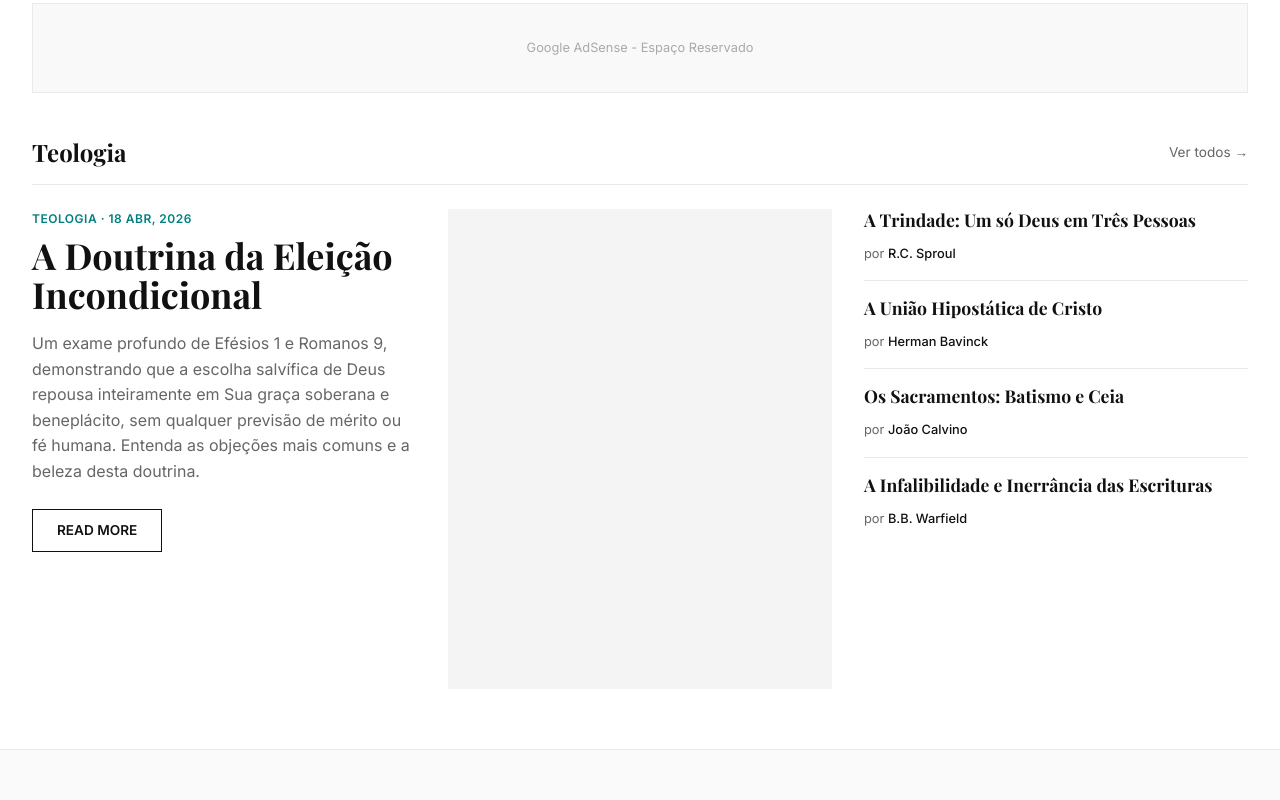
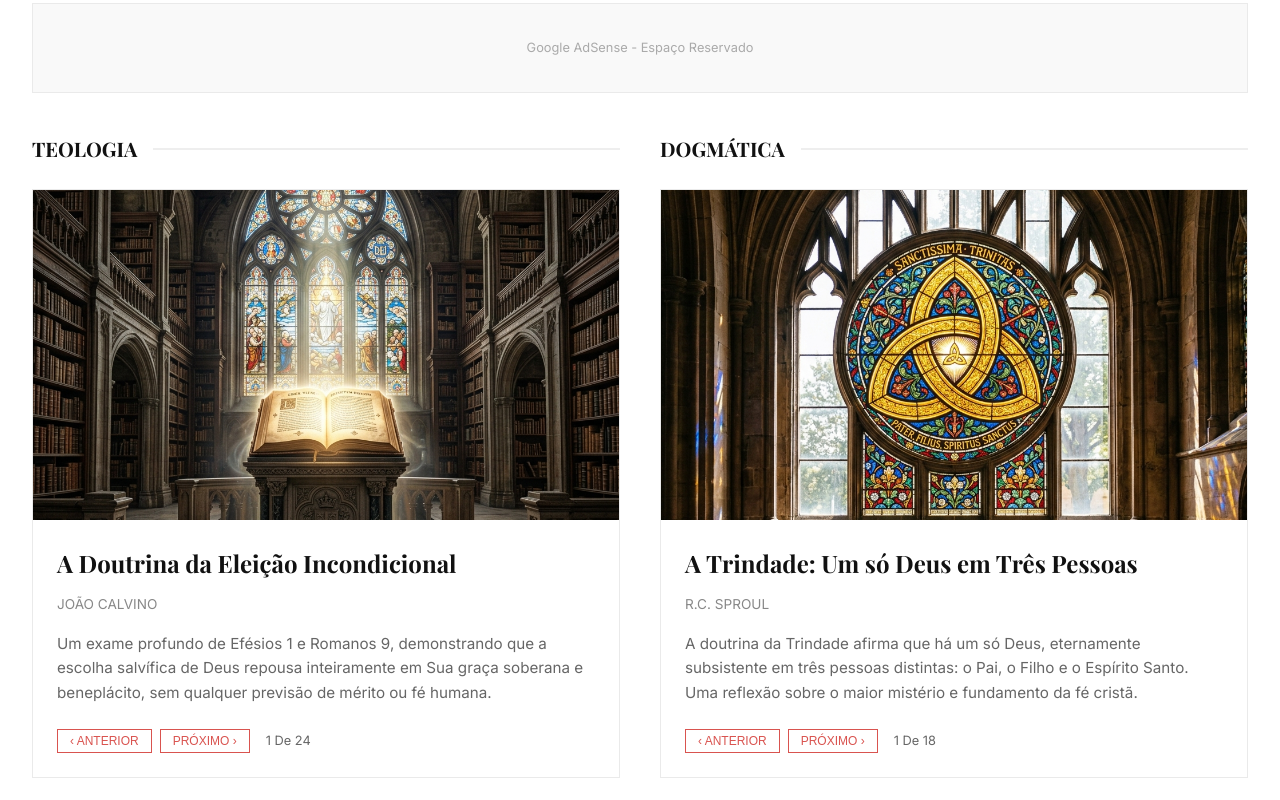
Before and after one commit to andrewsmorais/Blog-Crist-o-, a React (Vite) app: page / in a window 1280 px wide. Shown: the part 2380-3180 px from the top of the page. Built offline with nearby package versions, Linux system fonts and the light colour scheme; a web font is replaced by a local one.

Commit message:
Implementa layout de Split Categories (Teologia/Dogmatica)

```diff
--- a/src/App.jsx
+++ b/src/App.jsx
@@ -1563,48 +1563,58 @@ function App() {
               Google AdSense - Espaço Reservado
             </div>
 
-            {/* SEÇÃO 3: TEOLOGIA (33/33/33) */}
+            {/* SEÇÃO 3: CATEGORY SPLIT (TEOLOGIA / DOGMÁTICA) */}
             <section className="section-mb">
-              <div className="section-title-wrap">
-                <h2>Teologia</h2>
-                <a href="#">Ver todos →</a>
-              </div>
-
-              <div className="sect3-grid">
-                <div className="sect3-left">
-                  <span className="cat-tag">Teologia · 18 Abr, 2026</span>
-                  <h3>A Doutrina da Eleição Incondicional</h3>
-                  <p>
-                    Um exame profundo de Efésios 1 e Romanos 9, demonstrando que a escolha salvífica
-                    de Deus repousa inteiramente em Sua graça soberana e beneplácito, sem qualquer
-                    previsão de mérito ou fé humana. Entenda as objeções mais comuns e a beleza desta
-                    doutrina.
-                  </p>
-                  <a href="#" className="sect3-btn">Read More</a>
-                </div>
-
-                <div className="sect3-center">
-                  <div className="img-ph" loading="lazy"></div>
-                </div>
-
-                <div className="article-list">
-                  <div className="article-list-item">
-                    <h4>A Trindade: Um só Deus em Três Pessoas</h4>
-                    <div className="meta">por <span>R.C. Sproul</span></div>
+              <div className="split-category-grid">
+
+                {/* COLUNA 1: TEOLOGIA */}
+                <div className="split-column">
+                  <div className="cat-header-split">
+                    <h3>TEOLOGIA</h3>
                   </div>
-                  <div className="article-list-item">
-                    <h4>A União Hipostática de Cristo</h4>
-                    <div className="meta">por <span>Herman Bavinck</span></div>
-                  </div>
-                  <div className="article-list-item">
-                    <h4>Os Sacramentos: Batismo e Ceia</h4>
-                    <div className="meta">por <span>João Calvino</span></div>
-                  </div>
-                  <div className="article-list-item">
-                    <h4>A Infalibilidade e Inerrância das Escrituras</h4>
-                    <div className="meta">por <span>B.B. Warfield</span></div>
+                  <div className="split-card">
+                    <img src="/eleicao.png" alt="A Doutrina da Eleição Incondicional" />
+                    <div className="split-card-content">
+                      <h4>A Doutrina da Eleição Incondicional</h4>
+                      <div className="meta">JOÃO CALVINO</div>
+                      <p>
+                        Um exame profundo de Efésios 1 e Romanos 9, demonstrando que a escolha salvífica
+                        de Deus repousa inteiramente em Sua graça soberana e beneplácito, sem qualquer
+                        previsão de mérito ou fé humana.
+                      </p>
+                    </div>
+                    <div className="split-pagination">
+                      <button className="btn-outline">&lsaquo; ANTERIOR</button>
+                      <button className="btn-outline">PRÓXIMO &rsaquo;</button>
+                      <span className="page-count">1 De 24</span>
+                    </div>
                   </div>
                 </div>
+
+                {/* COLUNA 2: DOGMÁTICA */}
+                <div className="split-column">
+                  <div className="cat-header-split">
+                    <h3>DOGMÁTICA</h3>
+                  </div>
+                  <div className="split-card">
+                    <img src="/trindade.png" alt="A Trindade: Um só Deus em Três Pessoas" />
+                    <div className="split-card-content">
+                      <h4>A Trindade: Um só Deus em Três Pessoas</h4>
+                      <div className="meta">R.C. SPROUL</div>
+                      <p>
+                        A doutrina da Trindade afirma que há um só Deus, eternamente subsistente em
+                        três pessoas distintas: o Pai, o Filho e o Espírito Santo. Uma reflexão sobre
+                        o maior mistério e fundamento da fé cristã.
+                      </p>
+                    </div>
+                    <div className="split-pagination">
+                      <button className="btn-outline">&lsaquo; ANTERIOR</button>
+                      <button className="btn-outline">PRÓXIMO &rsaquo;</button>
+                      <span className="page-count">1 De 18</span>
+                    </div>
+                  </div>
+                </div>
+
               </div>
             </section>
 
--- a/src/index.css
+++ b/src/index.css
@@ -525,7 +525,89 @@ img {
   .header-nav {
     display: none;
   }
-  .hero-grid, .grid-4, .grid-3, .sect3-grid, .footer-grid {
+  .hero-grid, .grid-4, .grid-3, .sect3-grid, .footer-grid, .split-category-grid {
     grid-template-columns: 1fr;
   }
 }
+
+/* --- Split Category Section (50/50) --- */
+.split-category-grid {
+  display: grid;
+  grid-template-columns: 1fr 1fr;
+  gap: 40px;
+}
+.cat-header-split {
+  display: flex;
+  align-items: center;
+  margin-bottom: 24px;
+}
+.cat-header-split h3 {
+  font-family: var(--font-title);
+  font-weight: 700;
+  text-transform: uppercase;
+  margin-right: 16px;
+  font-size: 1.25rem;
+}
+.cat-header-split::after {
+  content: '';
+  flex: 1;
+  height: 2px;
+  background-color: #eee;
+}
+.split-card {
+  border: 1px solid var(--border-color);
+  padding: 0 0 24px 0;
+  background-color: #fff;
+}
+.split-card img {
+  width: 100%;
+  aspect-ratio: 16/9;
+  object-fit: cover;
+  margin-bottom: 24px;
+}
+.split-card-content {
+  padding: 0 24px;
+}
+.split-card h4 {
+  font-family: var(--font-title);
+  font-size: 1.5rem;
+  font-weight: bold;
+  margin-bottom: 12px;
+}
+.split-card .meta {
+  text-transform: uppercase;
+  font-size: 0.85rem;
+  margin-bottom: 16px;
+  margin-top: 0;
+  color: #888;
+}
+.split-card p {
+  color: var(--text-secondary);
+  font-size: 0.95rem;
+  line-height: 1.6;
+}
+.split-pagination {
+  display: flex;
+  align-items: center;
+  gap: 8px;
+  padding: 0 24px;
+  margin-top: 24px;
+}
+.split-pagination .btn-outline {
+  border: 1px solid #d9534f;
+  color: #d9534f;
+  background: transparent;
+  padding: 4px 12px;
+  font-size: 0.75rem;
+  cursor: pointer;
+  text-transform: uppercase;
+}
+.split-pagination .btn-outline:hover {
+  background-color: #d9534f;
+  color: #fff;
+}
+.split-pagination .page-count {
+  color: var(--text-secondary);
+  font-size: 0.8rem;
+  margin-left: 8px;
+}
```
Also changed, not shown: public/eleicao.png, public/trindade.png (added).
